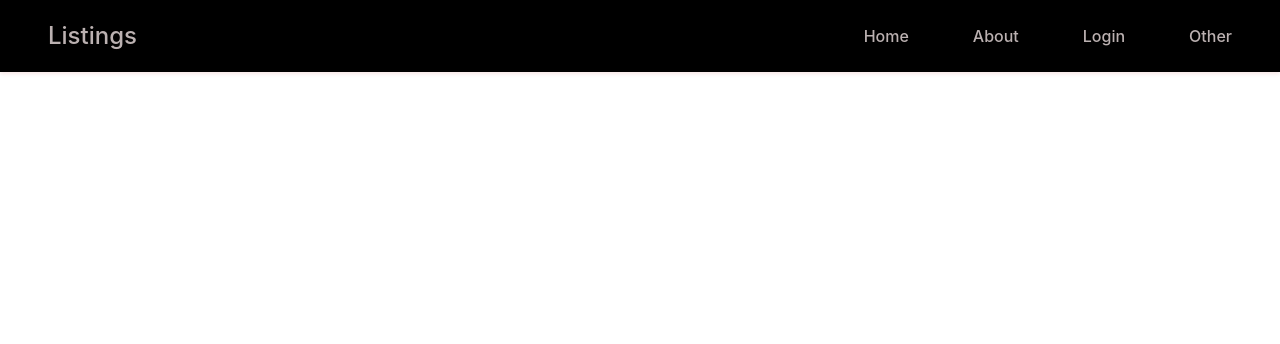
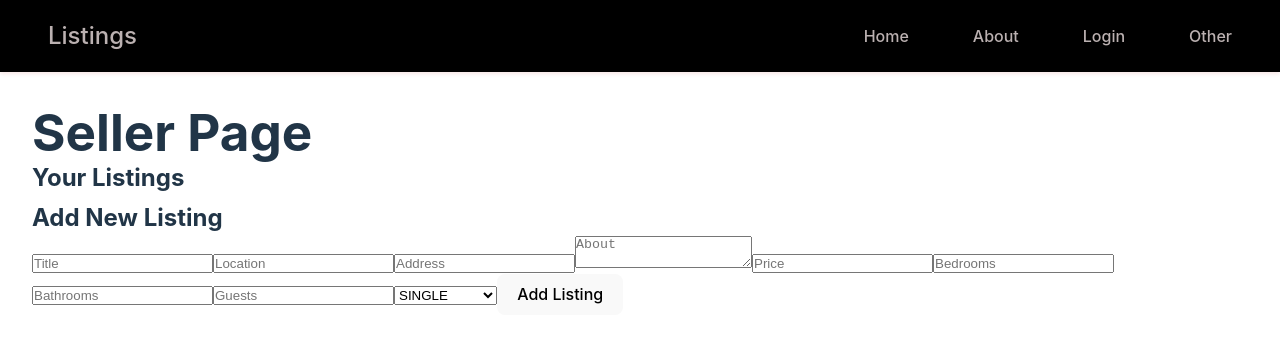
Before and after one commit to Gayuth-W/RentalApplication-frontend, a React (Vite) app: page /seller/1 in a window 1280 px wide. Shown: the top 344 px of the page. Built offline with nearby package versions, Linux system fonts and the light colour scheme.

Commit message:
seller page and displaying his listings

```diff
--- a/src/App.jsx
+++ b/src/App.jsx
@@ -9,6 +9,7 @@ import { ListingProvider } from './contexts/ListingContext';
 import LoginSignup from './pages/LoginSignup';
 import Other from './pages/Other';
 import ListingDetail from './pages/ListingDetail';
+import Seller from './pages/Seller';
 
 
 function App() {
@@ -23,6 +24,7 @@ function App() {
           <Route path="/login-signup" element={<LoginSignup/>}/>
           <Route path="/other" element={<Other/>}/>
           <Route path="/listing/:id" element={<ListingDetail />} />
+          <Route path="/seller/:id" element={<Seller/>} />
         </Routes>
       </main>
     </ListingProvider>
--- a/src/pages/LoginSignup.jsx
+++ b/src/pages/LoginSignup.jsx
@@ -1,10 +1,12 @@
 import axios from "axios";
 import "../css/LoginSignup.css"
 import { useState } from "react";
+import { useNavigate } from "react-router-dom";
 
-function LoginSignup(){
-  const [action, setAction]=useState("Login");
+function LoginSignup() {
+  const navigate = useNavigate();
 
+  const [action, setAction] = useState("Login");
   const [fname, setFname] = useState("");
   const [lname, setLname] = useState("");
   const [phone, setPhone] = useState("");
@@ -35,13 +37,21 @@ function LoginSignup(){
         email,
         password,
       });
+
       alert("Login successful!");
       console.log("Login success:", response.data);
+
+      localStorage.setItem('userId', response.data.sellerId);
+      localStorage.setItem('token', response.data.token);
+
+      navigate(`/seller/${response.data.sellerId}`);
     } catch (error) {
-      alert("login falied!");
+      alert("Login failed!");
       console.error("Login failed:", error.response?.data || error.message);
     }
   };
+
+
 
   return(
     <div className="container">
--- /dev/null
+++ b/src/pages/Seller.jsx
@@ -0,0 +1,119 @@
+// SellerPage.js
+import React, { useEffect, useState } from 'react';
+import axios from 'axios';
+import ListingCard from '../components/ListingCard';
+
+const Seller = () => {
+  const [listings, setListings] = useState([]);
+  const [newListing, setNewListing] = useState({
+    title: '',
+    location: '',
+    address: '',
+    about: '',
+    price: '',
+    bedrooms: '',
+    bathrooms: '',
+    guests: '',
+    propertyType: 'SINGLE',
+  });
+
+  const sellerId = localStorage.getItem('userId');
+  const token = localStorage.getItem('token');
+
+  // Fetch listings for this seller
+useEffect(() => {
+  console.log('sellerId:', sellerId, 'token:', token);
+  if (!sellerId || !token) return; // Don't fetch if not logged in
+
+  const fetchListings = async () => {
+    try {
+      const response = await axios.get(
+        `http://localhost:8080/api/get-listing-seller-${sellerId}`,
+        { headers: { Authorization: `Bearer ${token}` } }
+      );
+      setListings(response.data);
+        console.log("dfdff"+response)
+    }
+    catch (err) {
+      console.error(err);
+    }
+  };
+  fetchListings();
+}, [sellerId, token]);
+
+
+
+  // Handle new listing form changes
+  const handleChange = (e) => {
+    setNewListing({ ...newListing, [e.target.name]: e.target.value });
+  };
+
+  // Submit new listing
+  const handleSubmit = async (e) => {
+    e.preventDefault();
+    try {
+      await axios.post('http://localhost:8080/api/listings', {
+        ...newListing,
+        seller: { id: sellerId }
+      }, {
+        headers: { Authorization: `Bearer ${token}` }
+      });
+      alert('Listing added successfully!');
+      setNewListing({
+        title: '',
+        location: '',
+        address: '',
+        about: '',
+        price: '',
+        bedrooms: '',
+        bathrooms: '',
+        guests: '',
+        propertyType: 'SINGLE',
+      });
+      // Refresh the listings
+      const response = await axios.get(
+        `http://localhost:8080/api/get-listing-seller-${sellerId}`,
+        { headers: { Authorization: `Bearer ${token}` } }
+      );
+      setListings(response.data);
+    } catch (err) {
+      console.error(err);
+      alert('Failed to add listing');
+    }
+  };
+
+  return (
+    <div>
+      <h1>Seller Page</h1>
+
+      <h2>Your Listings</h2>
+      <ul>
+        <div className="listing-grid">
+          {listings.map((listing) => (
+            <ListingCard listing={listing} key={listing.id}/>
+          ))}
+        </div>
+      </ul>
+
+      <h2>Add New Listing</h2>
+      <form onSubmit={handleSubmit}>
+        <input name="title" value={newListing.title} onChange={handleChange} placeholder="Title" required />
+        <input name="location" value={newListing.location} onChange={handleChange} placeholder="Location" required />
+        <input name="address" value={newListing.address} onChange={handleChange} placeholder="Address" required />
+        <textarea name="about" value={newListing.about} onChange={handleChange} placeholder="About" required />
+        <input type="number" name="price" value={newListing.price} onChange={handleChange} placeholder="Price" required />
+        <input type="number" name="bedrooms" value={newListing.bedrooms} onChange={handleChange} placeholder="Bedrooms" required />
+        <input type="number" name="bathrooms" value={newListing.bathrooms} onChange={handleChange} placeholder="Bathrooms" required />
+        <input type="number" name="guests" value={newListing.guests} onChange={handleChange} placeholder="Guests" required />
+        <select name="propertyType" value={newListing.propertyType} onChange={handleChange}>
+          <option value="SINGLE">SINGLE</option>
+          <option value="DUPLEX">DUPLEX</option>
+          <option value="APARTMENT">APARTMENT</option>
+        </select>
+        <button type="submit">Add Listing</button>
+      </form>
+    </div>
+  );
+};
+
+export default Seller;
```
